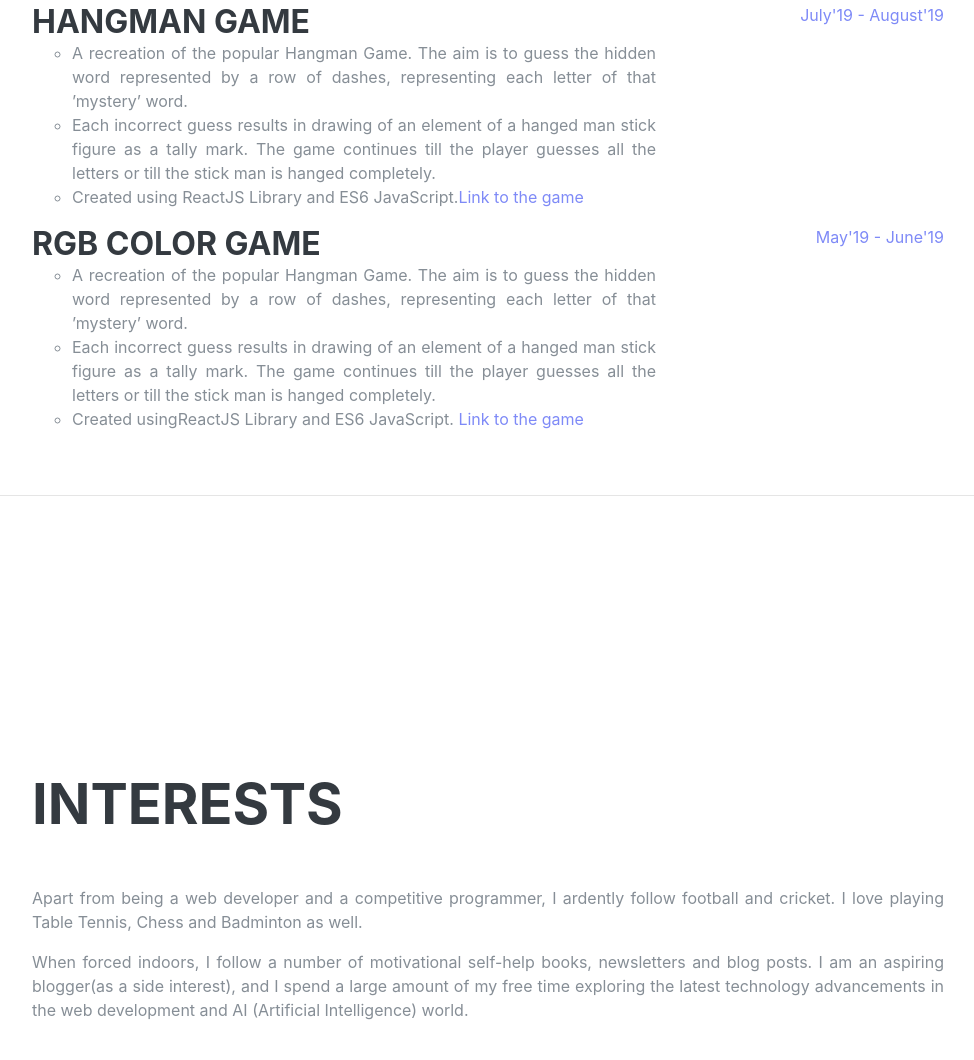
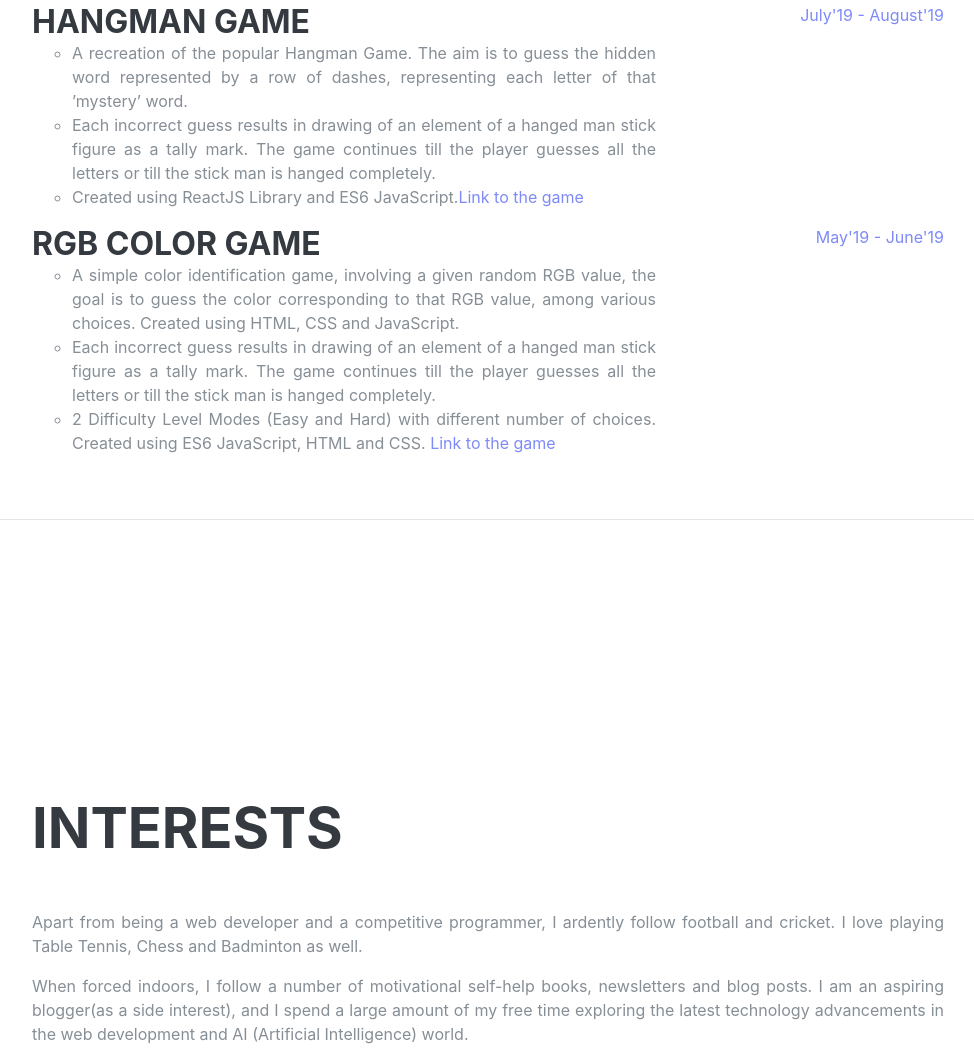
Before and after one commit to SachRestated/sachin-vashisht-portfolio, a Gatsby site: page / in a window 1280 px wide. Shown: the part 2881-3941 px from the top of the page, without its empty margins (288-1262 px from the left). Built offline with nearby package versions, Linux system fonts and the light colour scheme; Gatsby itself is replaced by a stand-in of ours; a web font is replaced by a local one.

Commit message:
Initial Commit

```diff
--- a/src/pages/index.js
+++ b/src/pages/index.js
@@ -244,13 +244,13 @@ that ’mystery’ word.</li>
             <div className="resume-content">
               <h3 className="mb-0">RGB Color Game</h3>
               <ol style={{listStyle: "circle", textAlign: "justify"}}>
-                <li>A recreation of the popular Hangman Game. The aim is to guess the
-hidden word represented by a row of dashes, representing each letter of
-that ’mystery’ word.</li>
+                <li>A simple color identification game, involving a given random RGB value,
+the goal is to guess the color corresponding to that RGB value, among
+various choices. Created using HTML, CSS and JavaScript.</li>
                 <li>Each incorrect guess results in drawing of an element of a hanged man
 stick figure as a tally mark. The game continues till the player guesses all
 the letters or till the stick man is hanged completely. </li>
-                <li>Created usingReactJS Library and ES6 JavaScript. <a href="https://sachrestated.github.io/ColorGame/game.html">Link to the game </a></li>
+                <li>2 Difficulty Level Modes (Easy and Hard) with different number of choices. Created using ES6 JavaScript, HTML and CSS. <a href="https://sachrestated.github.io/ColorGame/game.html">Link to the game </a></li>
               </ol>
             </div>
             <div className="resume-date text-md-right">
```
